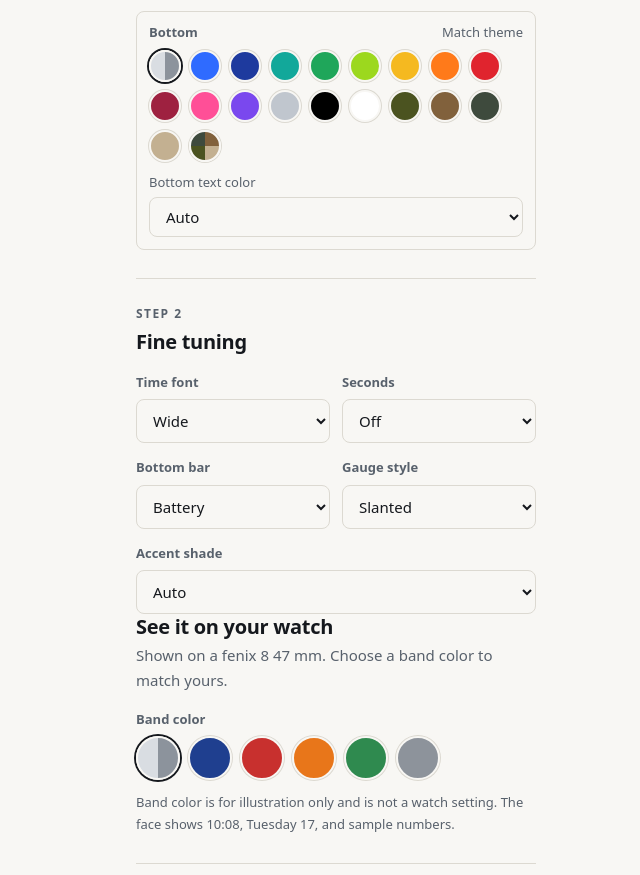
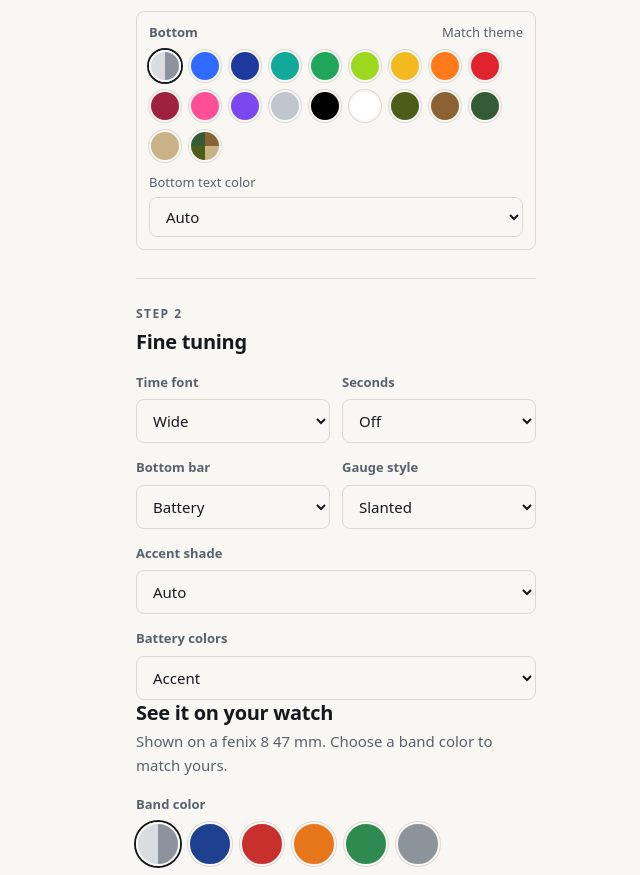
Before and after one commit to facegrabs/facegrabs, a plain HTML site: page builder.html in a window 1280 px wide. Shown: the part 1654-2529 px from the top of the page, without its empty margins (640-1280 px from the left). Drawn offline with Linux system fonts and the light colour scheme.

Commit message:
Builder: Slab Pro 1.3.0 battery colors, bolder rainbow, truer colors

```diff
--- a/builder.html
+++ b/builder.html
@@ -43,6 +43,7 @@
 <div class="b-two"><div><label class="b-lab" for="font">Time font</label><select id="font"></select></div><div><label class="b-lab" for="sec">Seconds</label><select id="sec"></select></div></div>
 <div class="b-two"><div><label class="b-lab" for="bar">Bottom bar</label><select id="bar"></select></div><div><label class="b-lab" for="bs">Gauge style</label><select id="bs"></select></div></div>
 <label class="b-lab" for="shade">Accent shade</label><select id="shade"></select>
+<label class="b-lab" for="batc">Battery colors</label><select id="batc"></select>
 <h3 class="b-h3b" id="s2b">See it on your watch</h3>
 <p class="b-sub">Shown on a fenix 8 47 mm. Choose a band color to match yours.</p>
 <label class="b-lab" id="bandlab">Band color</label><div class="b-sw big" id="band" role="group" aria-labelledby="bandlab"></div>
@@ -78,14 +79,14 @@ var ACCENTS=[["Cyan","#35CFEA"],["Orange","#FF9632"],["Green","#4BE38A"],["Red",
 ["Blue + Orange","#3D7BFF","#FF8A2A"],["Blue + Gold","#3D7BFF","#FFC93C"],["Blue + Red","#3D7BFF","#E8323C"],["Blue + Silver","#3D7BFF","#C0C6CE"],["Sky + Blue","#7CC4FF","#3D7BFF"],["Green + Gold","#1FA65A","#FFC93C"],["Green + White","#1FA65A","#FFFFFF"],
 ["Purple + Gold","#8A5CF5","#FFC93C"],["Purple + Teal","#8A5CF5","#2FD6B5"],["Red + Gold","#E8323C","#FFC93C"],["Red + Silver","#E8323C","#C0C6CE"],["Red + White","#E8323C","#FFFFFF"],["Maroon + Gold","#B8324E","#FFC93C"],["Teal + Orange","#1FB5A8","#FF8A2A"],["Orange + White","#FF8A2A","#FFFFFF"],["Black + Gold","#5A5F68","#FFC93C"],["Rainbow","#FF3B3B","#B06CFF","linear-gradient(90deg,#FF3B3B,#FF9632,#FFD93C,#4BE38A,#3D8BFF,#B06CFF)"],["Khaki + Olive","#C3B091","#8A9A4B"]];
 var FIELDS=["Steps","Temperature","Heart rate","Resting heart rate","Body Battery","Stress","Sunrise / sunset","Altitude","Floors","Calories","Distance","Active minutes","Recovery time","Battery days"];
-var TILE_COLORS=[["Blue","#2F6BFF"],["Navy","#1E3A9E"],["Teal","#12A89A"],["Green","#1FA65A"],["Lime","#9CD81E"],["Gold","#F5B920"],["Orange","#FF7A1A"],["Red","#E0242E"],["Maroon","#9E2140"],["Pink","#FF4F97"],["Purple","#7A48EE"],["Silver","#C0C6CE"],["Black","#000000"],["White","#FFFFFF"],["Olive Drab","#4B5320"],["Coyote Tan","#81613C"],["Ranger Green","#3E4A3D"],["Khaki","#C3B091"],["Camo set","#81613C","#4B5320","conic-gradient(#81613C 0 25%,#C3B091 0 50%,#4B5320 0 75%,#3E4A3D 0 100%)"]];
+var TILE_COLORS=[["Blue","#2F6BFF"],["Navy","#1E3A9E"],["Teal","#12A89A"],["Green","#1FA65A"],["Lime","#9CD81E"],["Gold","#F5B920"],["Orange","#FF7A1A"],["Red","#E0242E"],["Maroon","#9E2140"],["Pink","#FF4F97"],["Purple","#7A48EE"],["Silver","#C0C6CE"],["Black","#000000"],["White","#FFFFFF"],["Olive Drab","#4E5C1A"],["Coyote Tan","#8A6234"],["Ranger Green","#355A36"],["Khaki","#C8B286"],["Camo set","#8A6234","#4E5C1A","conic-gradient(#8A6234 0 25%,#C8B286 0 50%,#4E5C1A 0 75%,#355A36 0 100%)"]];
 var TEXT_COLORS=["Auto","White","Black"].concat(TILE_COLORS.slice(0,12).map(function(t){return t[0]})).concat(["Rainbow","Khaki","Olive Drab"]);
-var BAR=["Battery","Step goal","Body Battery","Weekly active minutes"],SECONDS=["Off","Digits","Edge ring"],FONTS=["Wide","Sport","Tall","Clean","Light"],GAUGE=["Slanted","Solid","Battery"],SHADE=["Auto","Light","Dark"];
+var BAR=["Battery","Step goal","Body Battery","Weekly active minutes"],SECONDS=["Off","Digits","Edge ring"],FONTS=["Wide","Sport","Tall","Clean","Light"],GAUGE=["Slanted","Solid","Battery"],SHADE=["Auto","Light","Dark"],BATC=["Accent","Green, yellow, red"];
 var TILE_SET=["Top left tile","Top right tile","Time card","Bottom tile"], TEXT_SET=["Top left text","Top right text","Time card text","Bottom text"];
 var TILE_NAMES=["Top left","Top right","Time card","Bottom"];
 var BANDS=[["Black",null],["Navy","#1f3f8f"],["Red","#c8302e"],["Orange","#e8761a"],["Green","#2f8a4f"],["Gray","#8d939b"]];
 // settings, by the watch's own numbers: 0 Finish 1 Accent 2 FieldLeft 3 FieldRight 4 Bar 5 Seconds 6 Font 7 BarStyle 8 Background 9 Shade 10-13 tiles 14-17 text
-var DEFAULT=[0,0,0,1,0,0,0,0,0,0, 0,0,0,0, 0,0,0,0];
+var DEFAULT=[0,0,0,1,0,0,0,0,0,0, 0,0,0,0, 0,0,0,0, 0];
 var st=DEFAULT.slice(), band=0, view="watch";
 
 // ---- watch photo geometry (460 x 602 frame) ----
@@ -103,9 +104,9 @@ function load(src){
 
 // ---- controls ----
 function opt(sel,list,val){list.forEach(function(t,i){var o=document.createElement("option");o.value=i;o.textContent=t;sel.appendChild(o)});sel.value=val}
-opt($("finish"),FINISHES,0);opt($("fl"),FIELDS,0);opt($("fr"),FIELDS,1);opt($("font"),FONTS,0);opt($("sec"),SECONDS,0);opt($("bar"),BAR,0);opt($("bs"),GAUGE,0);opt($("shade"),SHADE,0);
+opt($("finish"),FINISHES,0);opt($("fl"),FIELDS,0);opt($("fr"),FIELDS,1);opt($("font"),FONTS,0);opt($("sec"),SECONDS,0);opt($("bar"),BAR,0);opt($("bs"),GAUGE,0);opt($("shade"),SHADE,0);opt($("batc"),BATC,0);
 function bindSel(id,n){$(id).addEventListener("change",function(){st[n]=+this.value;sync()})}
-bindSel("finish",0);bindSel("fl",2);bindSel("fr",3);bindSel("font",6);bindSel("sec",5);bindSel("bar",4);bindSel("bs",7);bindSel("shade",9);
+bindSel("finish",0);bindSel("fl",2);bindSel("fr",3);bindSel("font",6);bindSel("sec",5);bindSel("bar",4);bindSel("bs",7);bindSel("shade",9);bindSel("batc",18);
 function swatches(host,items,withMatch,set,label){
   host.innerHTML="";
   var all=(withMatch?[["Match theme",null]]:[]).concat(items);
@@ -135,7 +136,7 @@ $("vclose").addEventListener("click",function(){view="close";sync()});
 function mark(host,val){[].forEach.call(host.children,function(b,i){b.setAttribute("aria-pressed",i===val?"true":"false")})}
 
 function sync(){
-  $("finish").value=st[0];$("fl").value=st[2];$("fr").value=st[3];$("font").value=st[6];$("sec").value=st[5];$("bar").value=st[4];$("bs").value=st[7];$("shade").value=st[9];
+  $("finish").value=st[0];$("fl").value=st[2];$("fr").value=st[3];$("font").value=st[6];$("sec").value=st[5];$("bar").value=st[4];$("bs").value=st[7];$("shade").value=st[9];$("batc").value=st[18];
   mark($("accent"),st[1]);mark($("band"),band);
   for(var t=0;t<4;t++){mark($("tile"+t),st[10+t]);$("tn"+t).textContent=st[10+t]?TILE_COLORS[st[10+t]-1][0]:"Match theme";$("tx"+t).value=st[14+t]}
   $("vwatch").setAttribute("aria-pressed",view==="watch");$("vclose").setAttribute("aria-pressed",view==="close");
@@ -152,7 +153,7 @@ function lookRows(){
   add("Accent shade",SHADE[st[9]],9);
   for(var t=0;t<4;t++){add(TILE_SET[t],st[10+t]?TILE_COLORS[st[10+t]-1][0]:"Match theme",10+t);add(TEXT_SET[t],TEXT_COLORS[st[14+t]],14+t)}
   add("Top left",FIELDS[st[2]],2);add("Top right",FIELDS[st[3]],3);
-  add("Bottom bar",BAR[st[4]],4);add("Seconds",SECONDS[st[5]],5);add("Time font",FONTS[st[6]],6);add("Gauge style",GAUGE[st[7]],7);
+  add("Bottom bar",BAR[st[4]],4);add("Seconds",SECONDS[st[5]],5);add("Time font",FONTS[st[6]],6);add("Gauge style",GAUGE[st[7]],7);add("Battery colors",BATC[st[18]],18);
   return rows;
 }
 function getList(){
@@ -221,7 +222,7 @@ function render(){
 Promise.all([fetch("builder-assets/fonts.json").then(function(r){return r.json()}),load("builder-assets/photo.jpg"),load("builder-assets/strap.png")])
   .then(function(r){fontsMeta=r[0];photo=r[1];strap=r[2];
     var q=new URLSearchParams(location.search);   // optional preset: ?s=<18 numbers, the watch's setting numbers>&band=2
-    if(q.has("s")){var a=q.get("s").split(",").map(Number);if(a.length===18&&a.every(function(v){return isFinite(v)&&v>=0}))st=a}
+    if(q.has("s")){var a=q.get("s").split(",").map(Number);if((a.length===18||a.length===19)&&a.every(function(v){return isFinite(v)&&v>=0})){while(a.length<19)a.push(0);st=a}}
     if(q.has("band"))band=Math.min(BANDS.length-1,Math.max(0,+q.get("band")||0));
     if(q.get("view")==="close")view="close";
     sync()})
```
